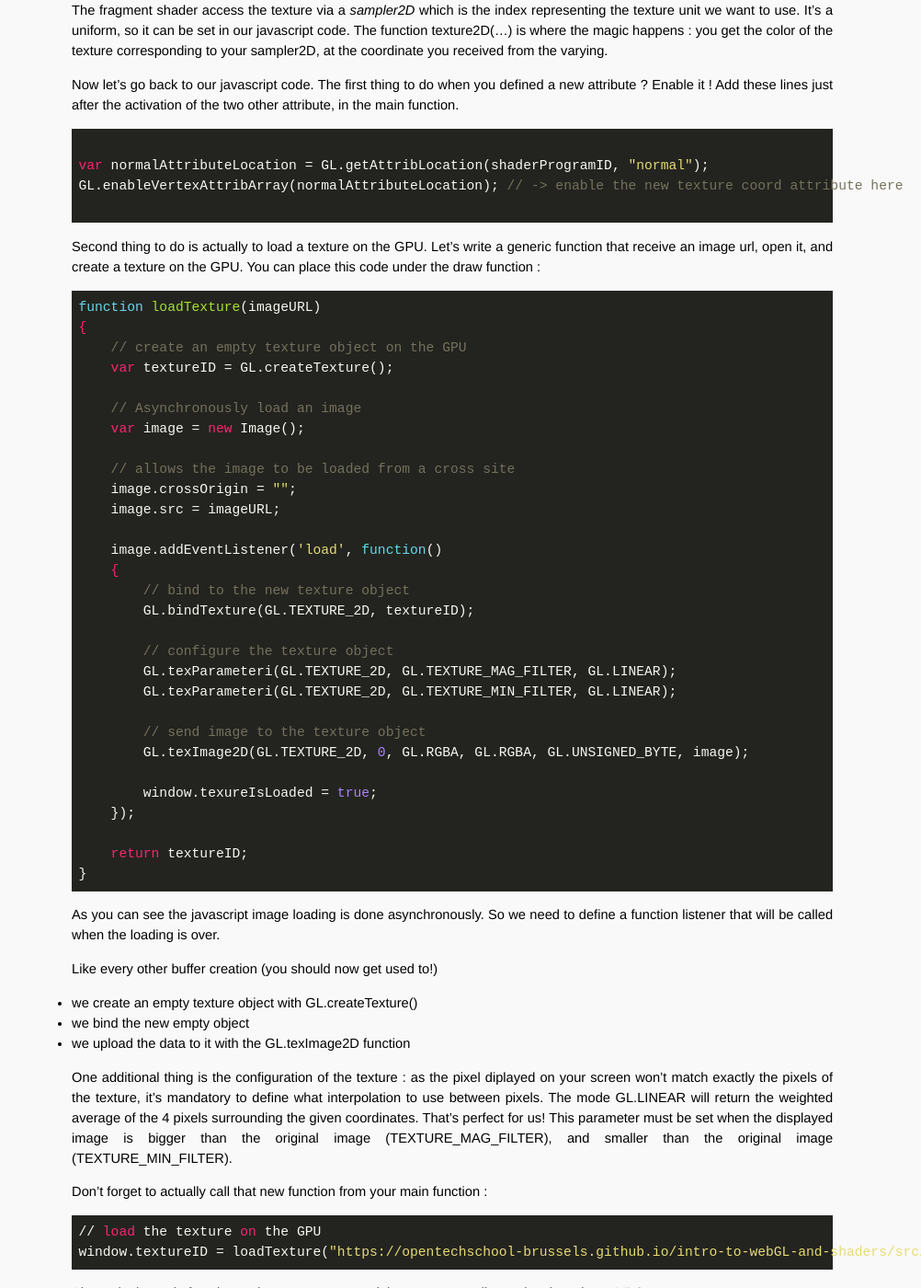
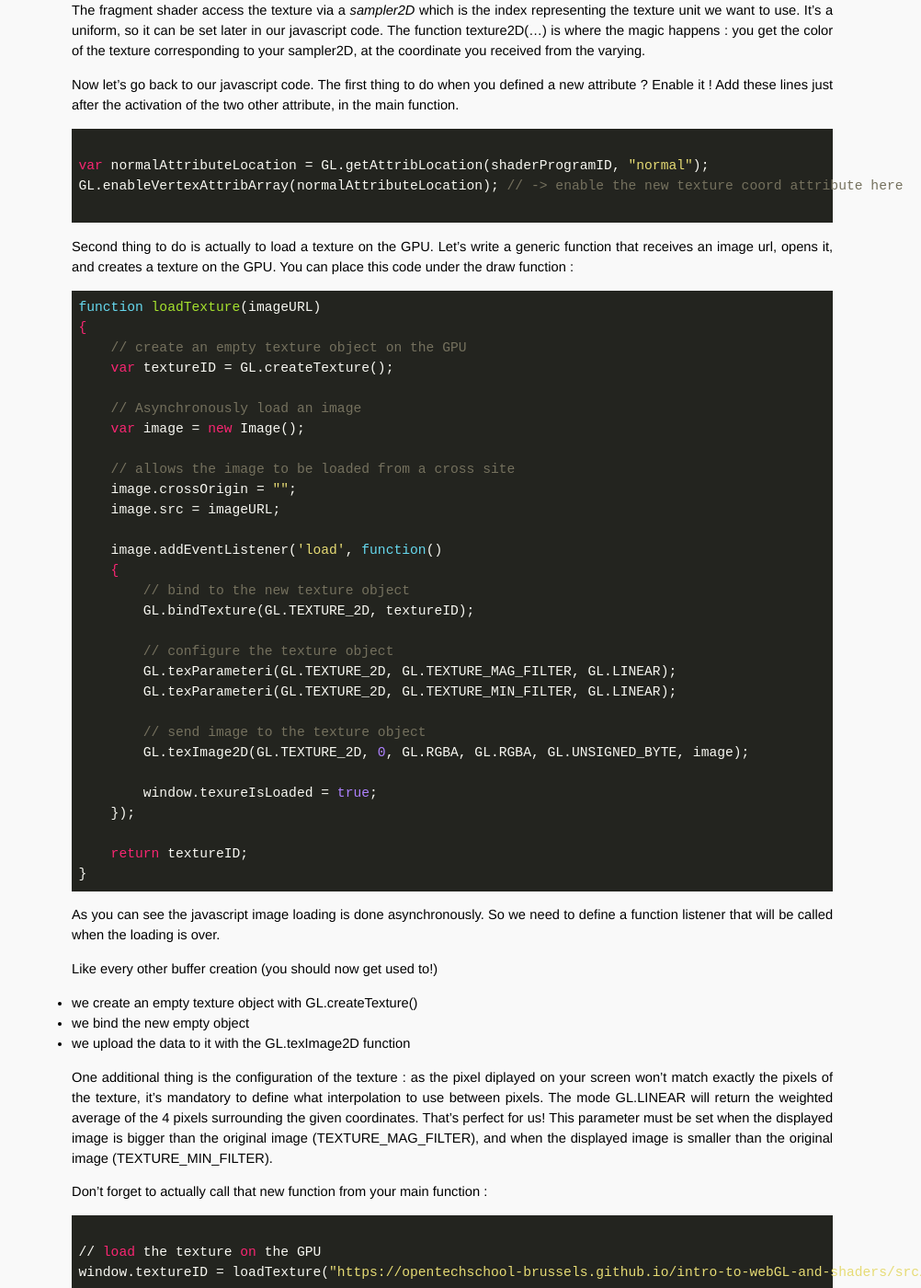
Before and after one commit to OpenTechSchool-Brussels/intro-to-webGL-and-shaders, a Jekyll site: the page built from log4_Textures.md, in a window 1280 px wide and 1400 px high, scrolled down 2737 px. Shown: the whole window at 92% size, without its empty margins (278-1280 px from the left). Built offline with Jekyll 4.4.1, drawn with Linux system fonts in a browser that asks for light colours; some of the changed text lies outside the part shown.

Commit message:
update log 4

```diff
--- a/log4_Textures.md
+++ b/log4_Textures.md
@@ -77,7 +77,7 @@ Here is the fragment shader :
 
 ~~~
 
-The fragment shader access the texture via a *sampler2D* which is the index representing the texture unit we want to use. It's a uniform, so it can be set in our javascript code. The function texture2D(...) is where the magic happens : you get the color of the texture corresponding to your sampler2D, at the coordinate you received from the varying.
+The fragment shader access the texture via a *sampler2D* which is the index representing the texture unit we want to use. It's a uniform, so it can be set later in our javascript code. The function texture2D(...) is where the magic happens : you get the color of the texture corresponding to your sampler2D, at the coordinate you received from the varying.
 
 Now let's go back to our javascript code. The first thing to do when you defined a new attribute ? Enable it ! Add these lines just after the activation of the two other attribute, in the main function.
 
@@ -88,7 +88,7 @@ GL.enableVertexAttribArray(normalAttributeLocation); // -> enable the new textur
 
 ~~~
 
-Second thing to do is actually to load a texture on the GPU. Let's write a generic function that receive an image url, open it, and create a texture on the GPU. You can place this code under the draw function :
+Second thing to do is actually to load a texture on the GPU. Let's write a generic function that receives an image url, opens it, and creates a texture on the GPU. You can place this code under the draw function :
 
 ~~~ JavaScript
 function loadTexture(imageURL)
@@ -129,16 +129,18 @@ Like every other buffer creation (you should now get used to!)
 * we bind the new empty object
 * we upload the data to it with the GL.texImage2D function
 
-One additional thing is the configuration of the texture : as the pixel diplayed on your screen won't match exactly the pixels of the texture, it's mandatory to define what interpolation to use between pixels. The mode GL.LINEAR will return the weighted average of the 4 pixels surrounding the given coordinates. That's perfect for us! This parameter must be set when the displayed image is bigger than the original image (TEXTURE_MAG_FILTER), and smaller than the original image (TEXTURE_MIN_FILTER).
+One additional thing is the configuration of the texture : as the pixel diplayed on your screen won't match exactly the pixels of the texture, it's mandatory to define what interpolation to use between pixels. The mode GL.LINEAR will return the weighted average of the 4 pixels surrounding the given coordinates. That's perfect for us! This parameter must be set when the displayed image is bigger than the original image (TEXTURE_MAG_FILTER), and when the displayed image is smaller than the original image (TEXTURE_MIN_FILTER).
 
 Don't forget to actually call that new function from your main function :
 
 ~~~ JavaScript
+
 // load the texture on the GPU
 window.textureID = loadTexture("https://opentechschool-brussels.github.io/intro-to-webGL-and-shaders/src/texture.jpg");
+
 ~~~
 
-Always in the main function code, we can now send the texture coordinates in a brand new VBO :
+Always in the main function code, we can now send the texture coordinates to a brand new VBO :
 
 ~~~ JavaScript
 // define the texture coordinates
@@ -192,4 +194,4 @@ GL.uniform1i(textureSamplerLocation, 0);
 ~~~
 
 
-At this point, finally you should see a texture appearing on your quad
+At this point, finally you should see a texture appearing on your quad.
```
Also changed, not shown: other parts of log4_Textures.md (+2 -2 lines).
